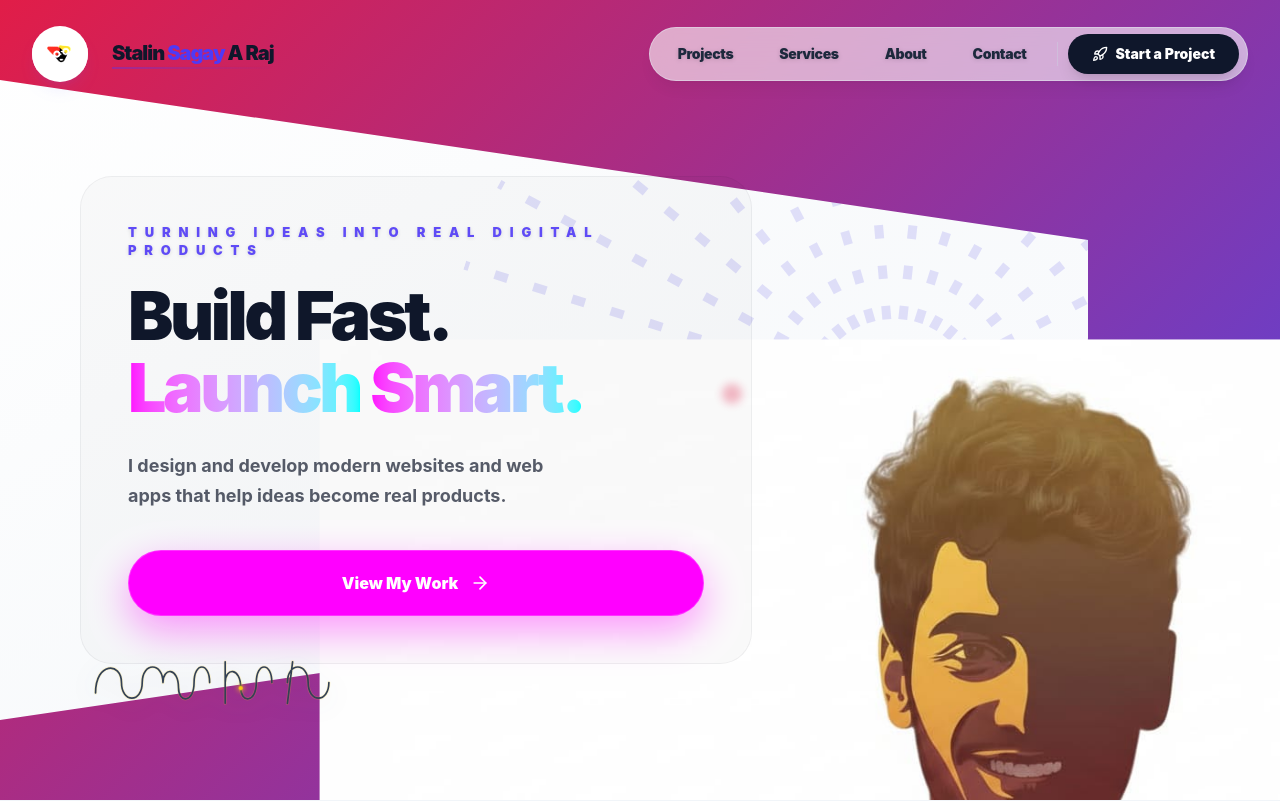
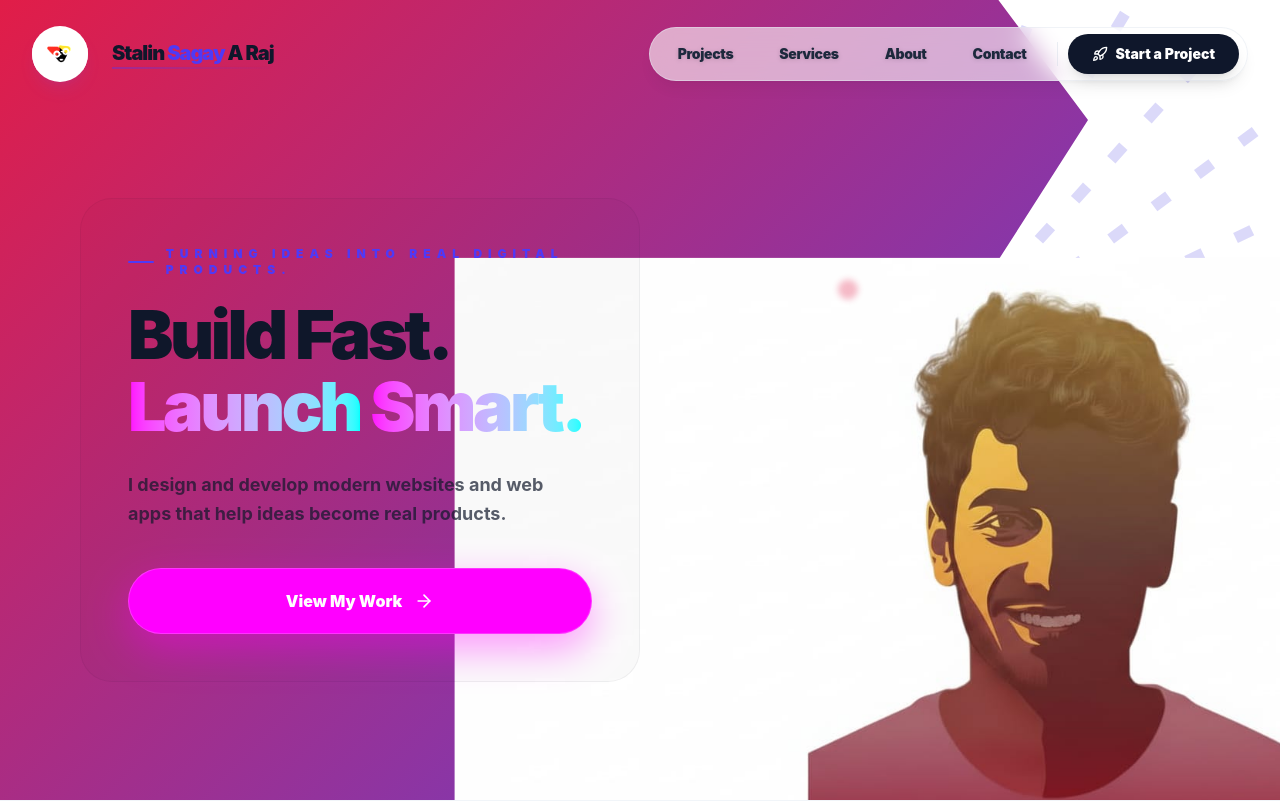
Before and after one commit to stalinSaga04/portfolio, a React (Vite) app: page / in a window 1280 px wide. Shown: the top 802 px of the page. Built offline with nearby package versions, Linux system fonts and the light colour scheme.

Commit message:
feat: Finalize cinematic branding layout and speed optimizations (Round 48)

```diff
--- a/index.html
+++ b/index.html
@@ -3,7 +3,7 @@
 
 <head>
   <meta charset="UTF-8" />
-  <link rel="icon" type="image/png" href="/favicon.png" />
+  <link rel="icon" type="image/png" href="/logo.png" />
   <meta name="viewport" content="width=device-width, initial-scale=1.0" />
   <title>Stalin Sagay A Raj | Modern Web Designer & Developer</title>
   <meta name="description"
--- a/src/components/Hero.jsx
+++ b/src/components/Hero.jsx
@@ -56,7 +56,7 @@ const Signature = ({ triggered }) => {
         <motion.div
             initial={{ opacity: 0 }}
             animate={hasAnimated ? { opacity: 1 } : { opacity: 0 }}
-            className="absolute left-0 bottom-[-90px] sm:bottom-[-100px] lg:bottom-[-80px] z-50 w-[240px] sm:w-[280px] h-32 pointer-events-none"
+            className="absolute left-0 bottom-[-110px] z-50 w-[280px] h-32 pointer-events-none md:hidden"
         >
             <svg viewBox="0 0 540 150" className="w-full h-full text-[#334155] drop-shadow-[0_4px_12px_rgba(51,65,85,0.2)]">
                 {/* Subtle under-glow for premium feel */}
@@ -133,27 +133,26 @@ const Hero = () => {
         <section ref={containerRef} className="relative h-screen min-h-[700px] text-[#0F172A] overflow-hidden bg-white" id="hero">
 
             {/* ── UNIFIED BACKGROUND CANVAS ── */}
-            {/* Base Gradient for full coverage */}
-            <div className="absolute inset-0 bg-gradient-to-br from-white via-slate-50 to-indigo-50/30 z-0" />
+            {/* Base White for the right side */}
+            <div className="absolute inset-0 bg-white z-0" />
 
             {/* Diagonal Organic Wave Base (The dynamic part of the split) */}
             <motion.div
-                className="absolute inset-y-0 left-0 z-5"
+                className="absolute inset-0 z-5"
                 style={{
-                    width: '100%',
                     background: 'linear-gradient(135deg, #E11D48 0%, #4F46E5 100%)',
-                    clipPath: 'polygon(0 0, 100% 0, 100% 100%, 0% 100%, 0% 90%, 85% 70%, 85% 30%, 0% 10%)'
+                    clipPath: 'polygon(0 0, 78% 0, 85% 15%, 75% 40%, 82% 65%, 72% 85%, 78% 100%, 0% 100%)'
                 }}
                 initial={{ opacity: 0 }}
                 animate={{ opacity: 1 }}
                 transition={{ duration: 1 }}
             />
 
-            {/* Desktop Dynamic Rays */}
-            <div className="absolute top-[50%] right-[-5%] -translate-y-1/2 w-[900px] h-[900px] z-1 pointer-events-none hidden lg:block opacity-[0.15]">
+            {/* ── DYNAMIC RAYS (Layered behind portrait) ── */}
+            <div className="absolute top-[50%] right-[-5%] -translate-y-1/2 w-[900px] h-[900px] z-1 pointer-events-none hidden lg:block opacity-[0.2]">
                 <motion.div
                     animate={{ rotate: 360 }}
-                    transition={{ duration: 45, repeat: Infinity, ease: "linear" }}
+                    transition={{ duration: 40, repeat: Infinity, ease: "linear" }}
                     className="absolute inset-0"
                 >
                     <svg viewBox="0 0 200 200" xmlns="http://www.w3.org/2000/01/svg">
@@ -164,45 +163,46 @@ const Hero = () => {
                                 x2={100 + Math.cos((i * (360/32) * Math.PI) / 180) * 100}
                                 y2={100 + Math.sin((i * (360/32) * Math.PI) / 180) * 100}
                                 stroke="#4F46E5"
-                                strokeWidth="2"
-                                strokeDasharray="3 6"
+                                strokeWidth="2.5"
+                                strokeDasharray="4 8"
                             />
                         ))}
                     </svg>
                 </motion.div>
-                <div className="absolute inset-0 bg-gradient-radial from-[#4F46E522] to-transparent blur-[130px]" />
+                <div className="absolute inset-0 bg-gradient-radial from-[#4F46E533] to-transparent blur-[120px]" />
             </div>
 
-            {/* ── GIANT PORTRAIT (Center Anchored for Mobile) ── */}
-            <div className="absolute inset-y-0 right-0 w-full lg:w-[60%] z-10 pointer-events-none flex items-center lg:items-end justify-center lg:justify-end overflow-visible">
+            {/* ── GIANT PORTRAIT (High-level blend) ── */}
+            <div className="absolute inset-y-0 right-0 w-full lg:w-[60%] z-10 pointer-events-none flex items-end justify-end overflow-visible">
                 <motion.div
-                    animate={{ y: [0, -12, 0] }}
+                    animate={{ y: [0, -10, 0] }}
                     transition={{ duration: 6, repeat: Infinity, ease: "easeInOut" }}
-                    className="relative w-full h-[105%] sm:h-[120%] lg:h-[145%] right-[-2%] lg:right-[-5%] bottom-[-10%] sm:bottom-[-2%] lg:bottom-[12%]"
+                    className="relative w-full h-[120%] sm:h-[135%] md:h-[145%] bottom-[8%] sm:bottom-[18%] right-[-12%] sm:right-[-10%]"
+                    style={{ mixBlendMode: 'normal' }}
                 >
                     <motion.img
-                        initial={{ opacity: 0, scale: 1.3, x: 50 }}
-                        animate={{ opacity: 1, scale: 1.6, x: 0 }}
-                        transition={{ duration: 1.8, ease: "easeOut" }}
+                        initial={{ opacity: 0, scale: 1.1, x: 100 }}
+                        animate={{ opacity: 1, scale: 1.35, x: 0 }}
+                        transition={{ duration: 1.5, ease: "easeOut" }}
                         src="/hero_portrait.jpg"
                         alt="Stalin"
                         className="w-full h-full object-contain object-bottom select-none"
                     />
 
                     {/* Floating Accents */}
-                    <div className="absolute top-[35%] right-[45%] w-6 h-6 rounded-full bg-[#4F46E5] blur-[5px] opacity-40 animate-pulse" />
-                    <div className="absolute bottom-[25%] right-[75%] w-5 h-5 rounded-full bg-[#E11D48] blur-[4px] opacity-30" />
+                    <div className="absolute top-[40%] right-[35%] w-6 h-6 rounded-full bg-[#4F46E5] blur-[4px] opacity-40 animate-pulse" />
+                    <div className="absolute bottom-[30%] right-[65%] w-5 h-5 rounded-full bg-[#E11D48] blur-[3px] opacity-30" />
                 </motion.div>
             </div>
 
             {/* ── MAIN CONTENT GRID ── */}
-            <div className="relative z-30 w-full max-w-7xl mx-auto px-6 md:px-12 lg:px-20 h-full flex items-center lg:items-center">
-                <div className="w-full lg:w-3/5 pt-28 sm:pt-32 lg:pt-10 relative">
+            <div className="relative z-30 w-full max-w-7xl mx-auto px-6 md:px-12 lg:px-20 h-full flex items-center">
+                <div className="w-full lg:w-1/2 pt-40 sm:pt-44 lg:pt-20 relative">
 
                     {/* Left side: Text content with Glass Contrast Card */}
                     <motion.div
                         style={{ y: contentY, opacity: contentOpacity }}
-                        className="relative p-6 sm:p-10 lg:p-12 rounded-[2rem] bg-indigo-900/10 lg:bg-transparent backdrop-blur-2xl lg:backdrop-blur-none border border-white/10 lg:border-none flex flex-col justify-center text-white lg:text-[#0F172A] z-40"
+                        className="relative p-6 sm:p-12 rounded-[2rem] bg-indigo-900/10 lg:bg-transparent backdrop-blur-2xl lg:backdrop-blur-none border border-white/10 lg:border-none flex flex-col justify-center text-white lg:text-[#0F172A]"
                     >
                         {/* Desktop subtle glass highlight for better contrast */}
                         <div className="absolute inset-0 bg-white/5 lg:bg-[#0F172A]/[0.02] backdrop-blur-[2px] rounded-[2rem] hidden lg:block border border-white/10 lg:border-[#0F172A]/5 pointer-events-none" />
@@ -210,10 +210,11 @@ const Hero = () => {
                         <motion.div
                             initial={{ opacity: 0, x: -20 }}
                             animate={{ opacity: 1, x: 0 }}
-                            className="relative flex items-center mb-6"
+                            className="relative flex items-center gap-3 mb-6"
                         >
-                            <span className="text-xs sm:text-[13px] font-black uppercase tracking-[0.6em] text-indigo-600/90 dark:text-indigo-400 drop-shadow-sm">
-                                Turning ideas into real digital products
+                            <div className="w-8 h-[2px] bg-indigo-600 rounded-full" />
+                            <span className="text-[10px] sm:text-xs font-black uppercase tracking-[0.5em] text-indigo-100 lg:text-indigo-600 dark:text-indigo-400">
+                                Turning ideas into real digital products.
                             </span>
                         </motion.div>
 
@@ -228,7 +229,7 @@ const Hero = () => {
                             className="relative"
                         >
                             <motion.h1
-                                whileHover={{ scale: 1.01 }}
+                                whileHover={{ scale: 1.02, filter: "brightness(1.2)" }}
                                 className="font-black leading-[1.1] sm:leading-[0.95] tracking-tighter mb-6 transition-all duration-300 group cursor-default"
                                 style={{ fontSize: 'clamp(32px, 8vw, 68px)' }}
                             >
--- a/src/components/LoadingScreen.jsx
+++ b/src/components/LoadingScreen.jsx
@@ -142,7 +142,7 @@ const LoadingScreen = ({ onFinish }) => {
                             initial={{ scale: 0.7, opacity: 0 }}
                             animate={{ scale: 1, opacity: 1 }}
                             transition={{ duration: 1.5, ease: [0.23, 1, 0.32, 1] }}
-                            className="relative w-48 h-24"
+                            className="relative w-64 h-32"
                         >
                             <svg viewBox="0 0 100 50" className="w-full h-full filter drop-shadow-[0_0_25px_rgba(79,70,229,0.4)]">
                                 <defs>
```
Also changed, not shown: src/components/Projects.jsx (+9 -20 lines).
